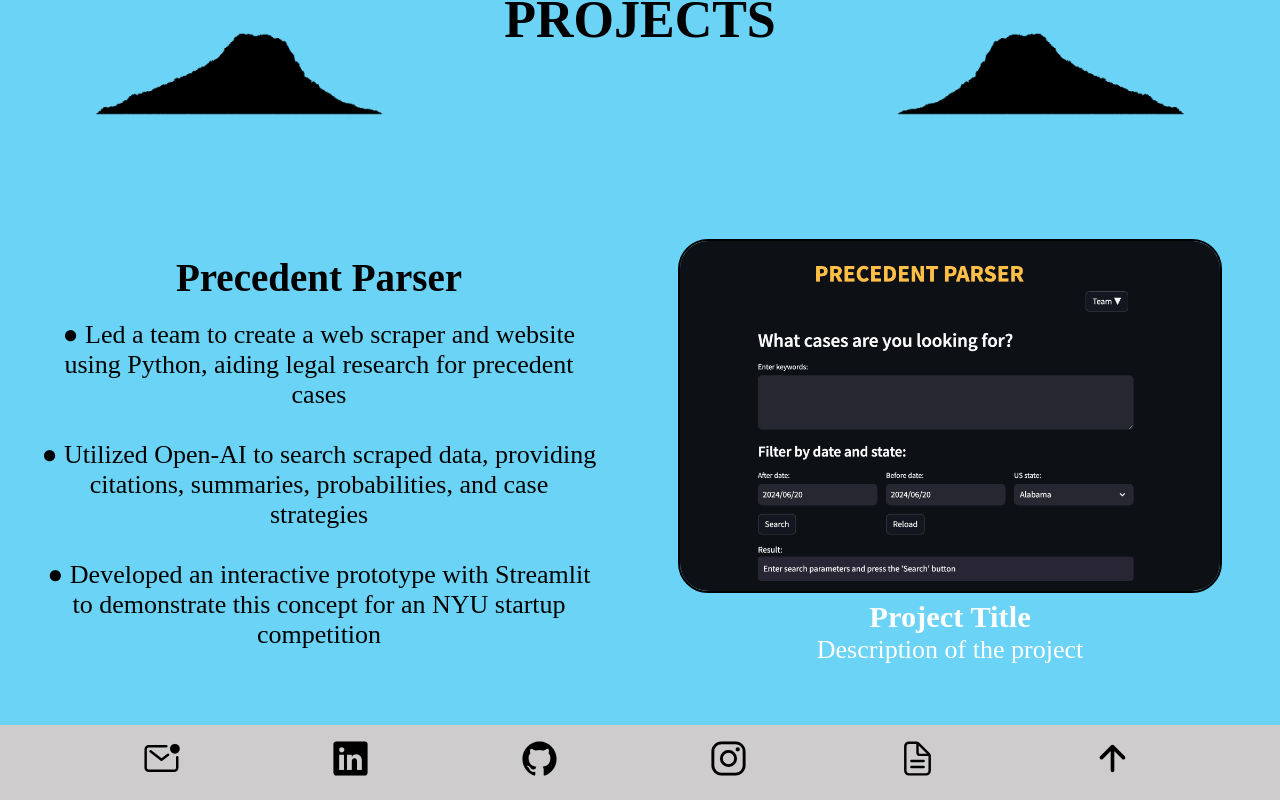
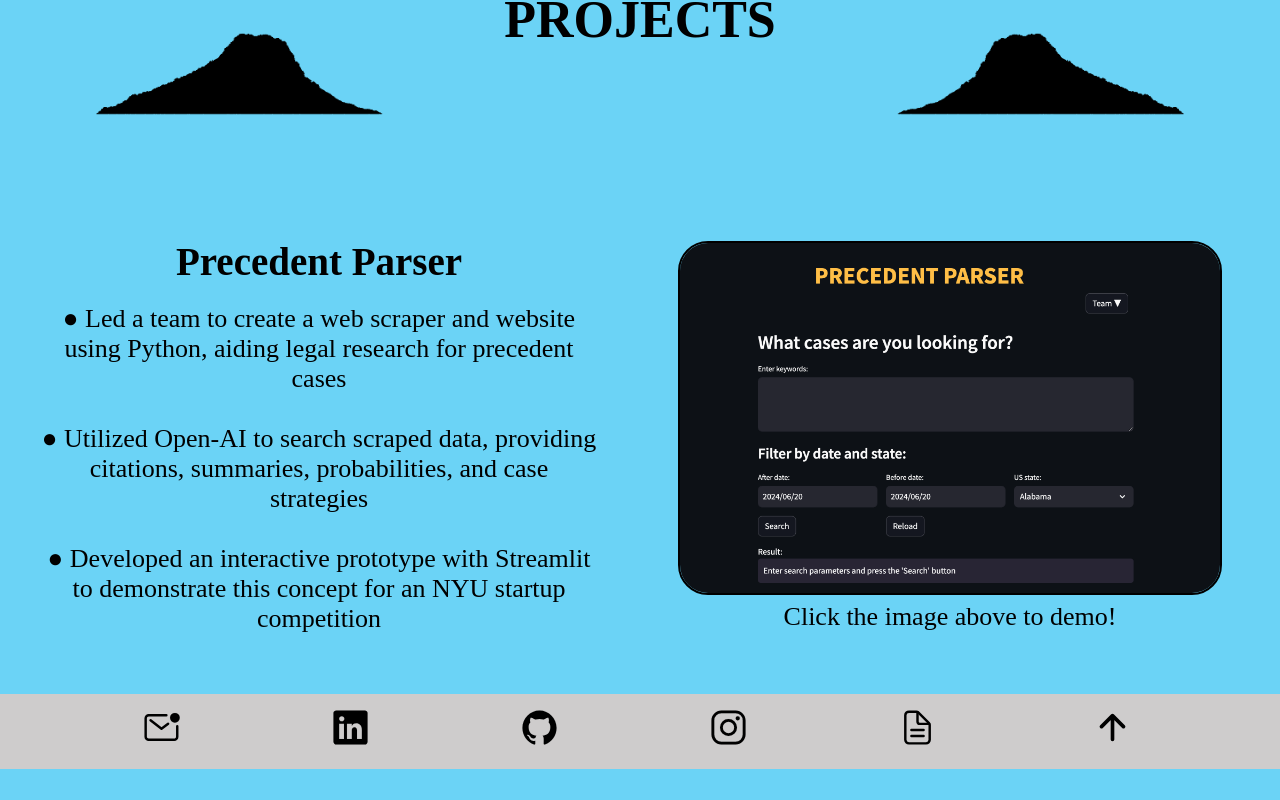
Before and after one commit to ChaseGillis/My-Website, a React (Create React App) app: page / in a window 1280 px wide. Shown: the part 3909-4709 px from the top of the page. After the commit the page ends 4678 px from the top, so only its background shows below. Built offline with nearby package versions, Linux system fonts and the light colour scheme.

Commit message:
Added link to pparser and updated dependencies

```diff
--- a/src/App.css
+++ b/src/App.css
@@ -856,6 +856,9 @@ footer .footer-content a {
   margin-top: 20px;
   overflow: visible !important;
 }
+.project-info {
+  color: var(--text-color);
+}
 
 
 
--- a/src/components/Projects.tsx
+++ b/src/components/Projects.tsx
@@ -18,9 +18,8 @@ const Projects: React.FC = () => {
           </div>
           <a href="https://precedent-parser-9862598fa83a.herokuapp.com/" target="_blank">
           <img src={`${process.env.PUBLIC_URL}/PParse Window.png`} alt="win" className="pparse" />
-        <div class="project-info">
-            <h3>Project Title</h3>
-            <p>Description of the project</p>
+        <div className="project-info">
+            <p>Click the image above to demo!</p>
         </div>
     </a>
         </div>
```
Also changed, not shown: 1 other file (tests, documents, lock files or other folders).
